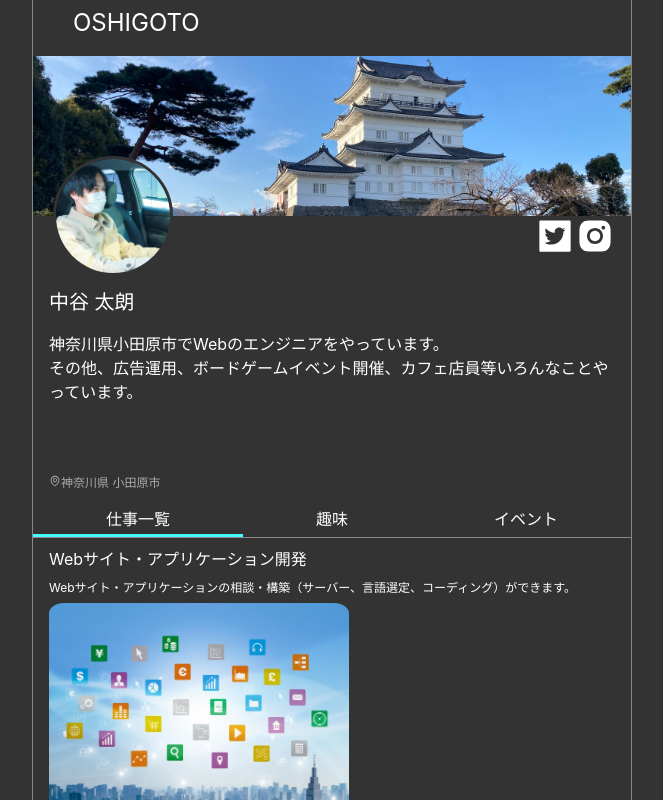
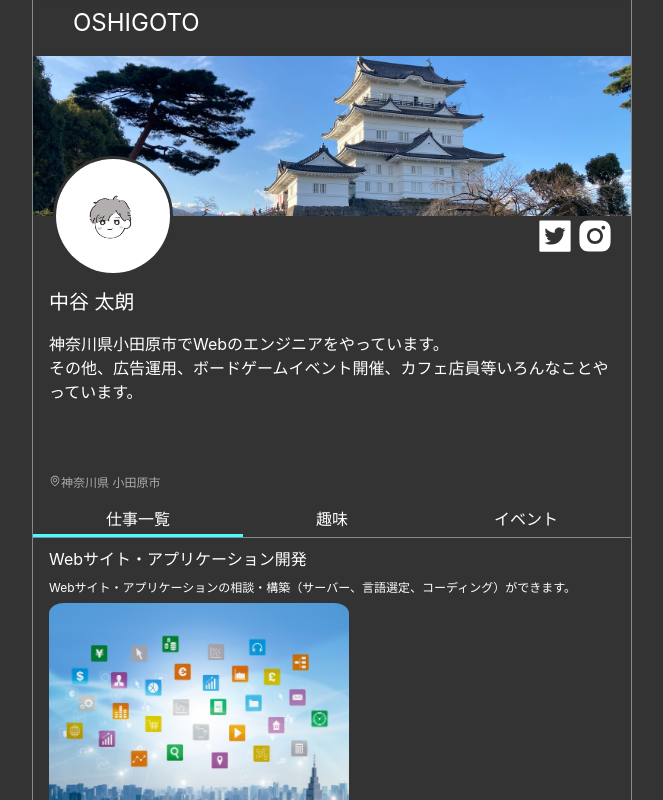
Before and after one commit to taro3256/me, a Next.js app: page /oshigoto in a window 1280 px wide. Shown: the top 800 px of the page, without its empty margins (308-971 px from the left). Built offline with nearby package versions, Linux system fonts and the light colour scheme.

Commit message:
アイコン入れ替え

```diff
--- a/pages/oshigoto.tsx
+++ b/pages/oshigoto.tsx
@@ -66,7 +66,7 @@ const Oshigoto: NextPage = () => {
                 </div>
                 <div>
                     <div className='content_icon'>
-                        <img src="/imgs/prof_icon.jpg" alt="アイコン画像" className='content_icon_img'/>
+                        <img src="/imgs/prof_icon.png" alt="アイコン画像" className='content_icon_img'/>
                     </div>
                     <div className='content_sns_icons'>
                         <a href="https://twitter.com/talo_cof" className='sns_icon sns_icon_twitter' target='_blank'>
```
Also changed, not shown: public/imgs/prof_icon.jpg (deleted), public/imgs/prof_icon.png (added).
